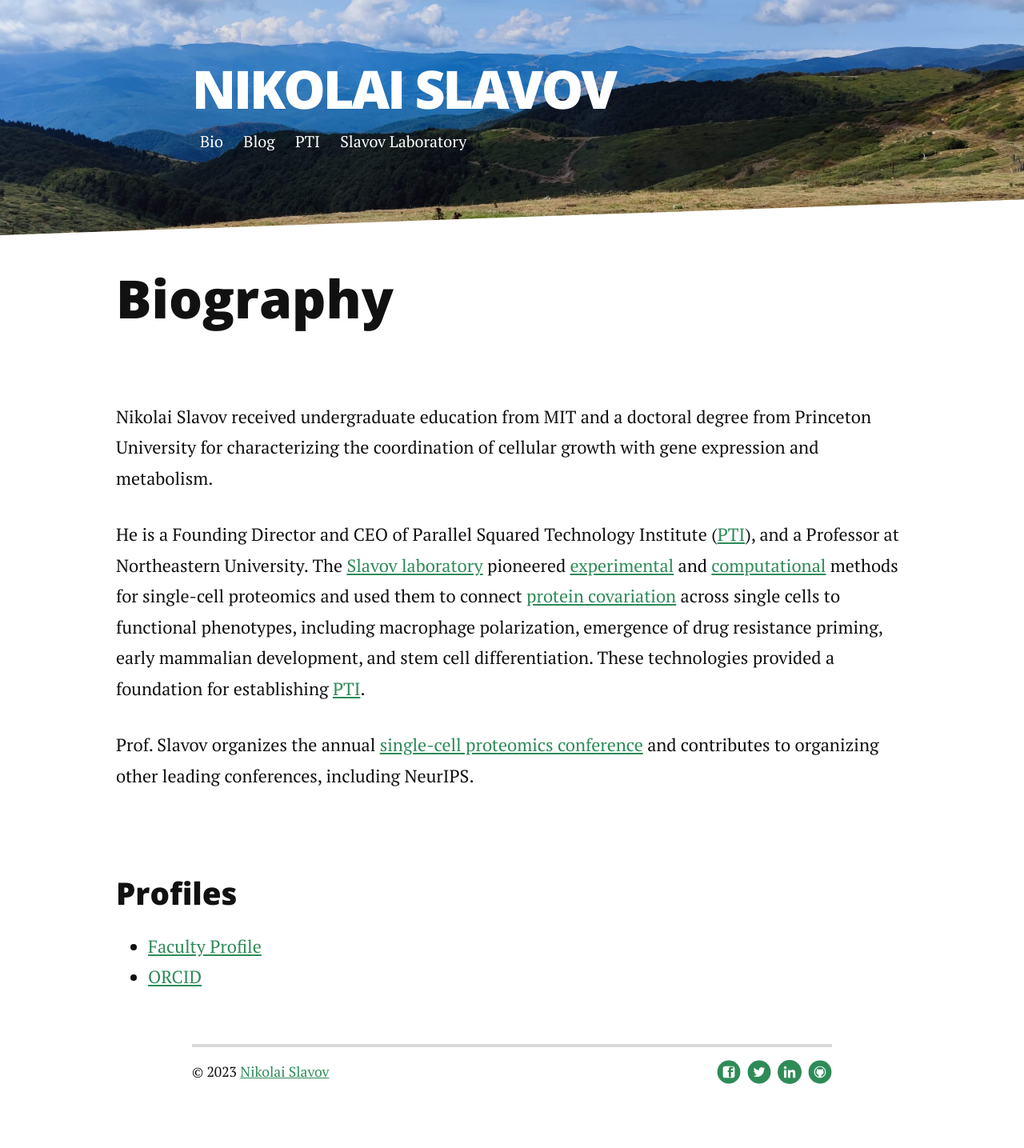
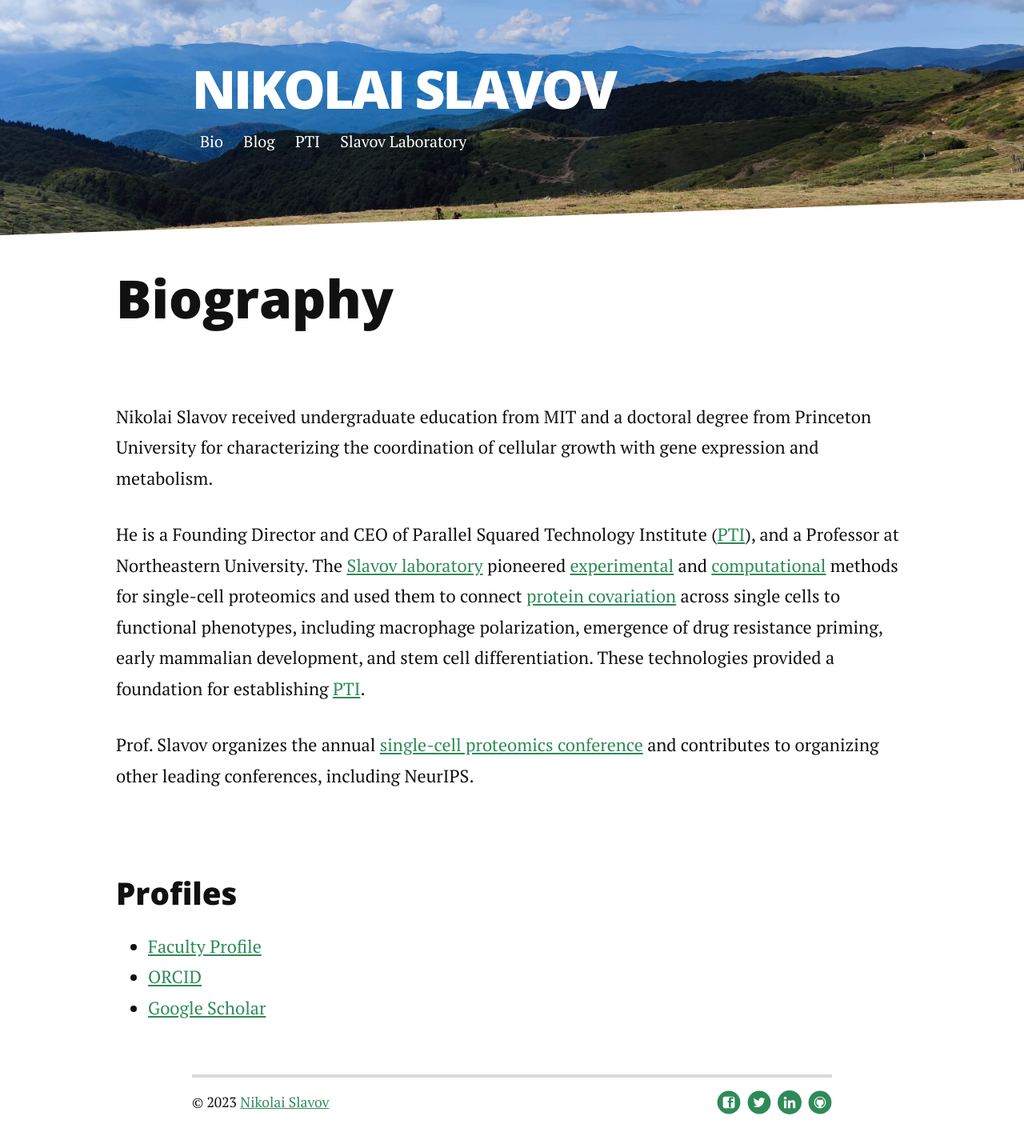
Before and after one commit to nslavov/nikolai, a Jekyll site: the page built from bio.md, in a window 1280 px wide. Shown: the whole page at 80% size. Built offline with Jekyll 4.4.1, drawn with Linux system fonts in a browser that asks for light colours; nearby versions of some CDN libraries; before the commit the page ends 1397 px from its top, so only the background shows below that.

Commit message:
Update bio.md

```diff
--- a/bio.md
+++ b/bio.md
@@ -21,3 +21,4 @@ Prof. Slavov organizes the annual <a href="https://single-cell.net/">single-cell
 
  * [Faculty Profile](https://coe.northeastern.edu/people/slavov-nikolai/)
  * [ORCID](https://orcid.org/0000-0003-2035-1820)
+ * [Google Scholar](https://scholar.google.com/citations?user=GJTMsxIAAAAJ&hl=en)
```
